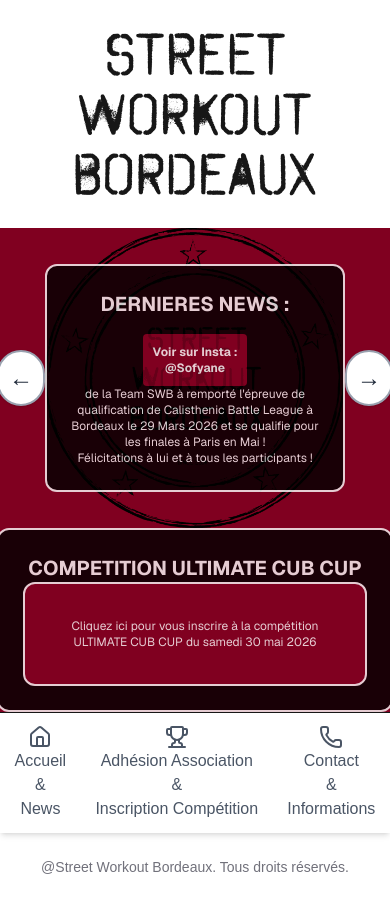
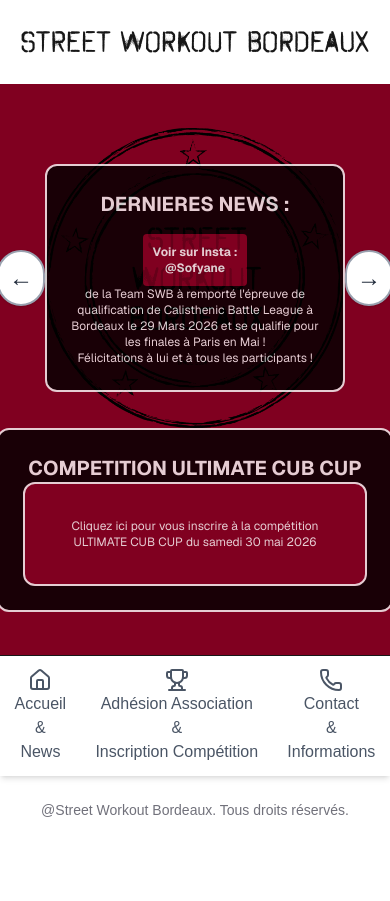
Before and after one commit to adrienbordeaux33/swbordeauxfront, a Next.js app: page / in a window 390 px wide. After the commit the page ends 844 px from the top, so only its background shows below. Built offline with nearby package versions, Linux system fonts and the light colour scheme.

Commit message:
title responsive

```diff
--- a/app/layout.tsx
+++ b/app/layout.tsx
@@ -33,7 +33,7 @@
       </head>
       <body className="min-h-full flex flex-col">
         <header className="py-6 px-4 text-center">
-          <h1 className="text-6xl  octin-spraypaint">
+          <h1 className="text-3xl sm:text-5xl md:text-6xl octin-spraypaint ">
             Street Workout Bordeaux
           </h1>
         </header>
--- a/components/News.tsx
+++ b/components/News.tsx
@@ -9,7 +9,7 @@
 
 export default function News() {
   const [current, setCurrent] = useState(0);
-  const [direction, setDirection] = useState(0); // -1 = gauche, 1 = droite
+  const [direction, setDirection] = useState(0);
   const timerRef = useRef<NodeJS.Timeout | null>(null);
 
   const handlePrev = () => {
@@ -36,7 +36,6 @@
     }
   };
 
-  // Effet pour faire défiler automatiquement toutes les 5 secondes
   useEffect(() => {
     timerRef.current = setTimeout(() => {
       setDirection(1);
```
